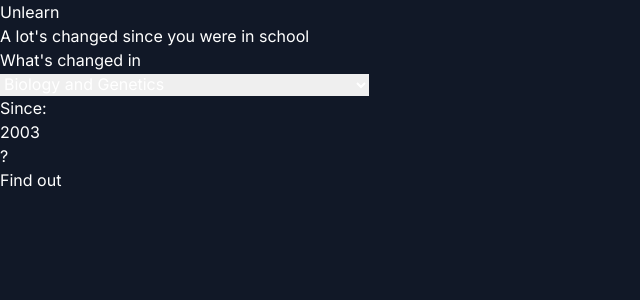
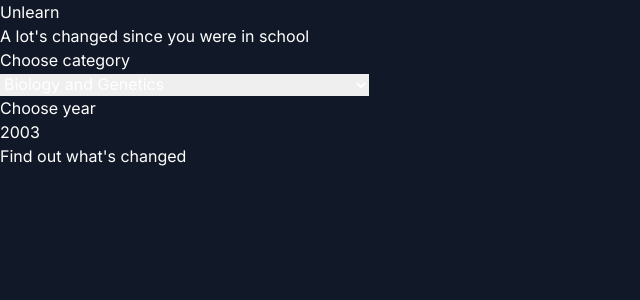
Before and after one commit to sandypockets/unlearn, a Next.js app: page / in a window 1280 px wide. Shown: the top 300 px of the page, without its empty margins (0-640 px from the left). Built offline with nearby package versions, Linux system fonts and the light colour scheme.

Commit message:
Add loading state

```diff
--- a/components/Button.jsx
+++ b/components/Button.jsx
@@ -1,8 +1,8 @@
 import { motion } from 'framer-motion';
 
-export default function Button({ children, type = 'button', onClick, className = '' }) {
+export default function Button({ children, type = 'button', onClick, className = '', loading }) {
   const hoverAnimation = {
-    scale: 1.05,
+    scale: 1.03,
     transition: { duration: 0.2 },
   };
 
@@ -19,7 +19,7 @@ export default function Button({ children, type = 'button', onClick, className =
       whileHover={hoverAnimation}
       whileTap={clickAnimation}
     >
-      {children}
+      {loading ? 'Loading...' : children}
     </motion.button>
   );
 }
--- a/pages/index.js
+++ b/pages/index.js
@@ -9,15 +9,17 @@ export default function Home() {
   const [date, setDate] = useState(new Date(new Date().getFullYear() - 20, 0, 1));
   const [facts, setFacts] = useState([]);
   const [subcategory, setSubcategory] = useState('biology-and-genetics');
-  const [previousKeywords, setPreviousKeywords] = useState([]);
+  const [previousKeywords, setPreviousKeywords] = useState({});
   const [loading, setLoading] = useState(false);
 
   async function postDateToAPI(date, subcategoryValue) {
     const parentCategory = findParentCategory(subcategoryValue);
     const url = '/api/unlearn';
-    const data = { date, subcategory: subcategory, previousKeywords };
+    const categoryKeywords = previousKeywords[parentCategory] || [];
+    const data = { date, subcategory: subcategory, previousKeywords: categoryKeywords };
 
     try {
+      setLoading(true);
       const response = await fetch(url, {
         method: 'POST',
         headers: { 'Content-Type': 'application/json' },
@@ -36,11 +38,16 @@ export default function Home() {
       };
 
       setFacts([newFact, ...facts]);
-      setPreviousKeywords([...previousKeywords, result.keyword]);
+      setPreviousKeywords({
+        ...previousKeywords,
+        [parentCategory]: [...(previousKeywords[parentCategory] || []), result.keyword],
+      });
 
       return result;
     } catch (error) {
       console.error(error);
+    } finally {
+      setLoading(false);
     }
   }
 
@@ -58,23 +65,26 @@ export default function Home() {
   return (
     <main className="py-12">
       <div className="flex flex-col items-center">
-        <h1 className="text-6xl font-bold">Unlearn</h1>
+        <h1 className="text-7xl font-bold">Unlearn</h1>
         <h4 className="text-xl font-medium">A lot's changed since you were in school</h4>
       </div>
-      <section className="mt-12 flex flex-col items-center gap-2 max-w-xs mx-auto">
-        <p>What's changed in</p>
+      <section className="mt-12 flex flex-col items-center gap-0 max-w-xs mx-auto">
         <div>
+          <span className="text-xs">Choose category</span>
           <SelectCategory onCategoryChange={e => setSubcategory(e.target.value)} />
         </div>
-        <div className="flex flex-row justify-between w-full gap-2">
-          <p className="flex flex-col justify-center">Since: </p>
+        <div className="flex flex-row justify-between w-full">
           <div className="w-full">
+            <span className="text-xs">Choose year</span>
             <ReactDatePicker setDate={setDate} date={date} />
           </div>
-          <p className="flex flex-col justify-center">?</p>
         </div>
-        <Button className="w-full" onClick={() => postDateToAPI(date.getFullYear(), subcategory)}>
-          Find out
+        <Button
+          loading={loading}
+          className="w-full mt-3"
+          onClick={() => postDateToAPI(date.getFullYear(), subcategory)}
+        >
+          Find out what's changed
         </Button>
       </section>
       <section className="py-12">
@@ -92,11 +102,11 @@ export default function Home() {
               <div className="flex flex-row items-center">
                 <img
                   src={`/images/${formatUrlString(factObject.factCategory)}.png`}
-                  className="h-20 w-20 object-contain mr-4"
+                  className="h-16 w-16 object-contain mr-4"
                 />
                 <p>{factObject.factContent}</p>
               </div>
-              <div className="flex flex-row flex-wrap gap-2 ml-20 pl-4">
+              <div className="flex flex-row flex-wrap gap-2 ml-16 pl-4">
                 <span className="px-2 py-0.5 bg-blue-500 rounded-lg text-sm max-w-min whitespace-nowrap">
                   {factObject.factCategory.split('-').join()}
                 </span>
```
